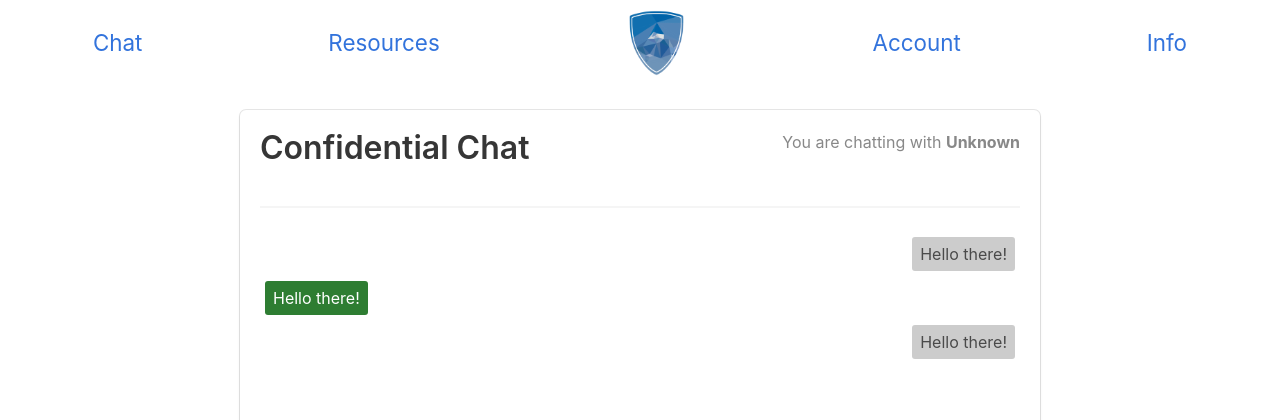
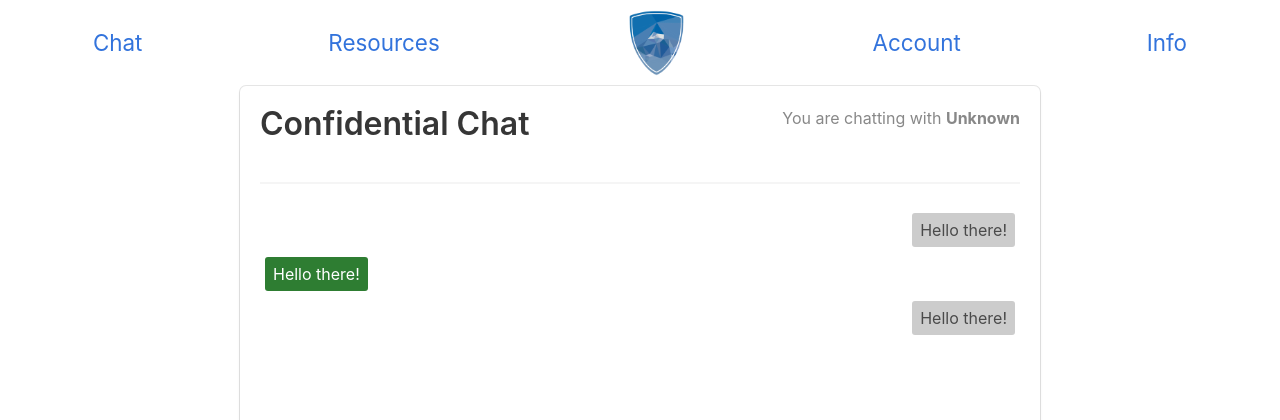
Before and after one commit to the-flying-circus/HackMIT2018, a Flask app: page /chat in a window 1280 px wide. Shown: the top 420 px of the page. Run offline with Flask 2, Linux system fonts and the light colour scheme; data that the repository does not hold is empty; some libraries are stand-ins or nearby versions.

Commit message:
remove navbar bottom margin

```diff
--- a/static/css/base.css
+++ b/static/css/base.css
@@ -42,6 +42,7 @@
     cursor: pointer;
 }
 
-nav.level {
+nav.level:not(:last-child) {
     font-size: 1.4em;
+    margin-bottom: 0;
 }
```
